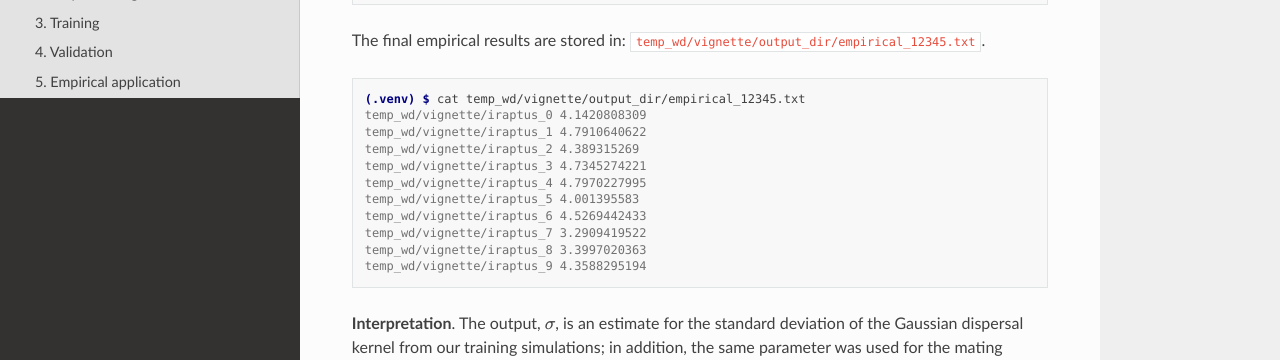
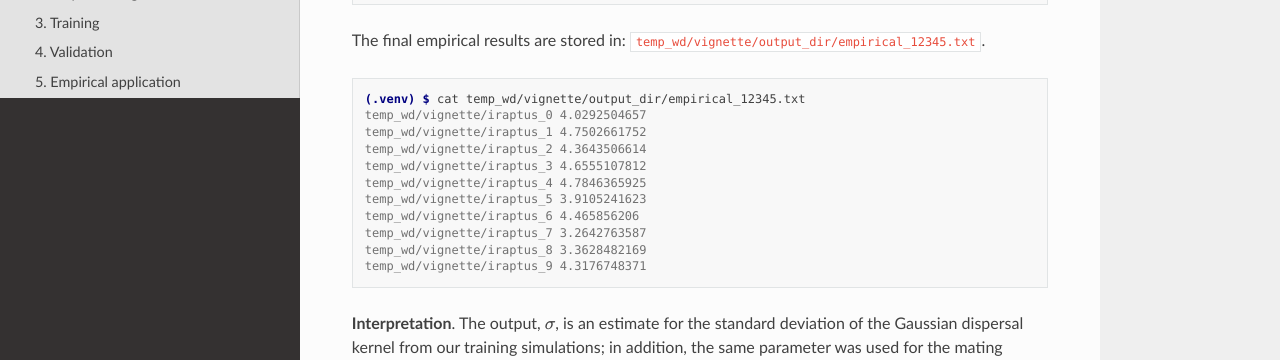
Before and after one commit to kr-colab/disperseNN2, a Sphinx documentation site: the page built from docs/source/vignette.rst, in a window 1280 px wide and 900 px high, scrolled down 5073 px. Shown: the part 243-603 px from the top of the window. Built offline with Sphinx 7.4.7 and the Read the Docs theme 2.0.0, drawn with Linux system fonts in a browser that asks for light colours.

```diff
--- a/docs/source/vignette.rst
+++ b/docs/source/vignette.rst
@@ -283,16 +283,17 @@ The final empirical results are stored in: ``temp_wd/vignette/output_dir/empiric
 .. code-block:: console
 
 		(.venv) $ cat temp_wd/vignette/output_dir/empirical_12345.txt
-		temp_wd/vignette/iraptus_0 4.1420808309
-		temp_wd/vignette/iraptus_1 4.7910640622
-		temp_wd/vignette/iraptus_2 4.389315269
-		temp_wd/vignette/iraptus_3 4.7345274221
-		temp_wd/vignette/iraptus_4 4.7970227995
-		temp_wd/vignette/iraptus_5 4.001395583
-		temp_wd/vignette/iraptus_6 4.5269442433
-		temp_wd/vignette/iraptus_7 3.2909419522
-		temp_wd/vignette/iraptus_8 3.3997020363
-		temp_wd/vignette/iraptus_9 4.3588295194
+		temp_wd/vignette/iraptus_0 4.0292504657
+		temp_wd/vignette/iraptus_1 4.7502661752
+		temp_wd/vignette/iraptus_2 4.3643506614
+		temp_wd/vignette/iraptus_3 4.6555107812
+		temp_wd/vignette/iraptus_4 4.7846365925
+		temp_wd/vignette/iraptus_5 3.9105241623
+		temp_wd/vignette/iraptus_6 4.465856206
+		temp_wd/vignette/iraptus_7 3.2642763587
+		temp_wd/vignette/iraptus_8 3.3628482169
+		temp_wd/vignette/iraptus_9 4.3176748371
+
 
 
 
```
Also changed, not shown: 2 other files.
